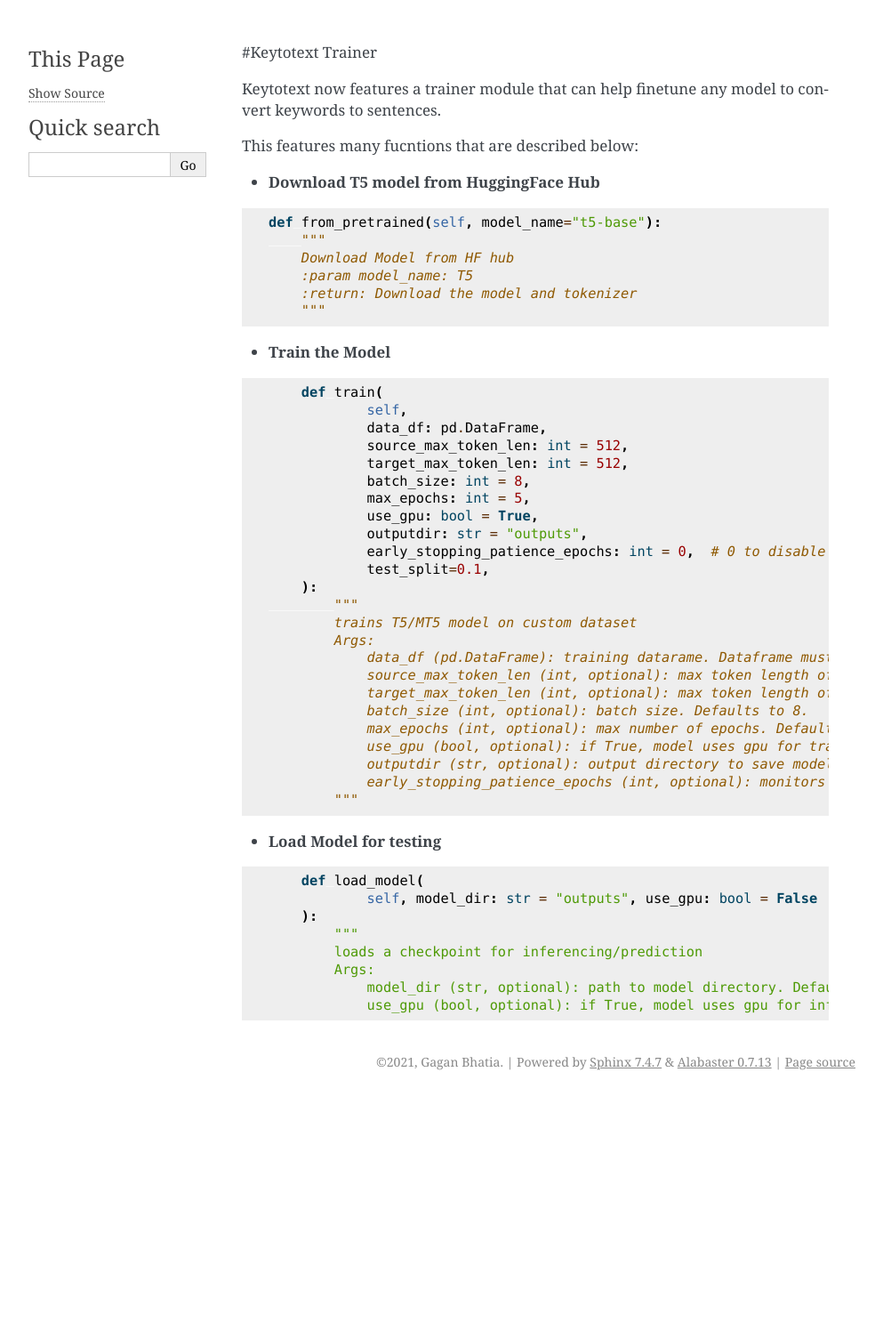
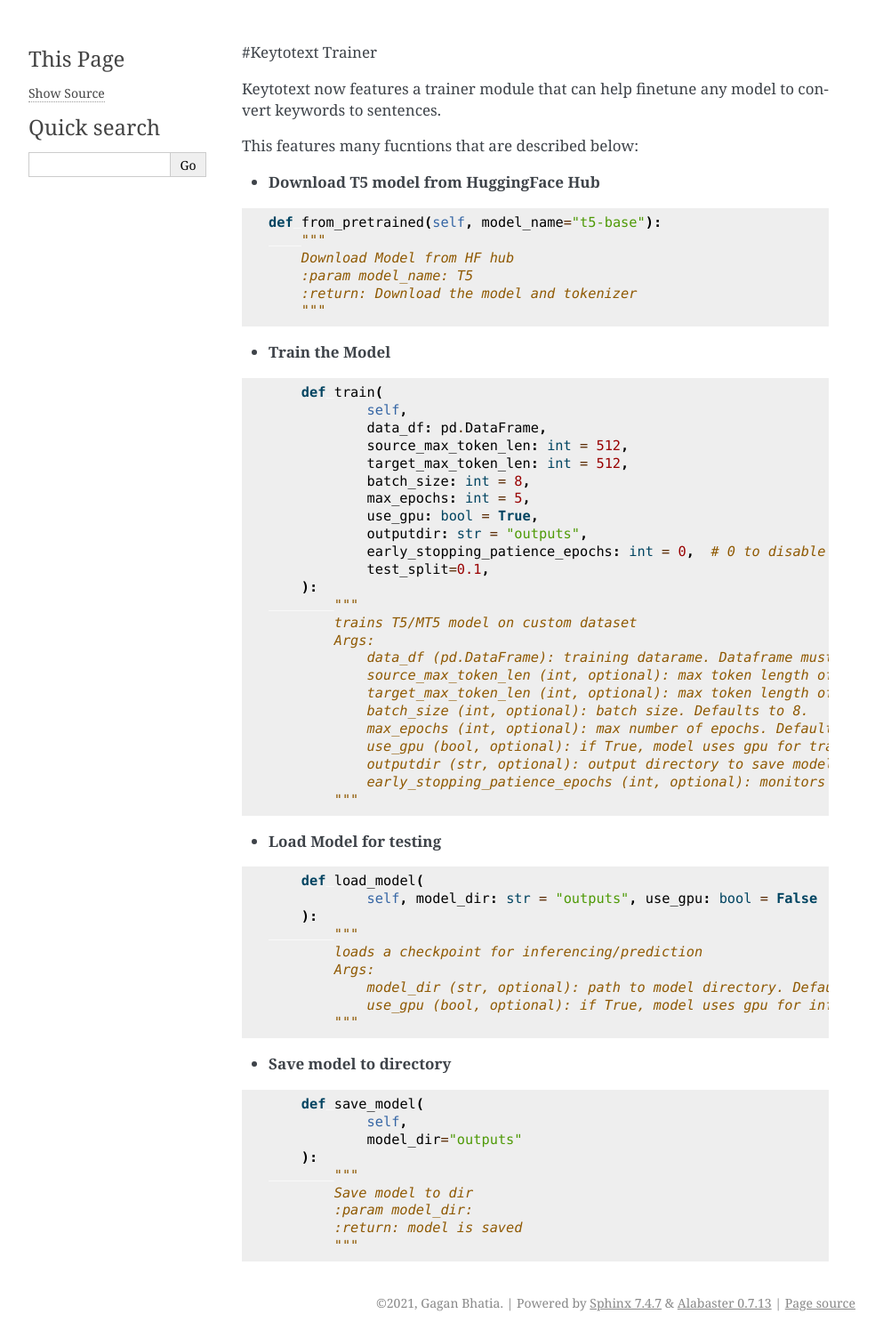
Before and after one commit to gagan3012/keytotext, a Sphinx documentation site: the page built from docs/TRAINER.md, in a window 1280 px wide. Shown: the whole page at 89% size, without its empty margins (148-1141 px from the left). Built offline with Sphinx 7.4.7, drawn with Linux system fonts in a browser that asks for light colours; before the commit the page ends 1233 px from its top, so only the background shows below that.

Commit message:
Update TRAINER.md

````diff
--- a/docs/TRAINER.md
+++ b/docs/TRAINER.md
@@ -55,3 +55,18 @@ def from_pretrained(self, model_name="t5-base"):
         Args:
             model_dir (str, optional): path to model directory. Defaults to "outputs".
             use_gpu (bool, optional): if True, model uses gpu for inferencing/prediction. Defaults to True.
+        """
+```
+
+- ##### Save model to directory
+
+```python
+    def save_model(
+            self,
+            model_dir="outputs"
+    ):
+        """
+        Save model to dir
+        :param model_dir:
+        :return: model is saved
+        """
````
